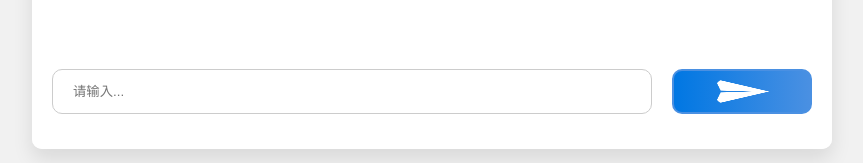
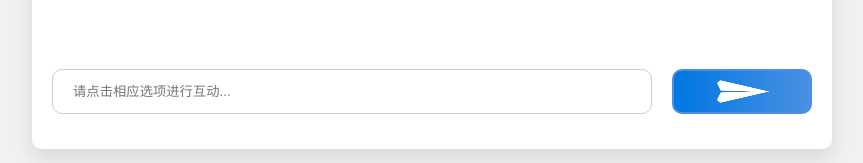
Before and after one commit to experisurvey/experisurvey.github.io, a plain HTML site: page APanthv4.html in a window 1280 px wide. Shown: the part 626-789 px from the top of the page, without its empty margins (208-1071 px from the left). Drawn offline with nearby package versions, Linux system fonts and the light colour scheme.

Commit message:
Update APanthv4.html

```diff
--- a/APanthv4.html
+++ b/APanthv4.html
@@ -223,7 +223,7 @@
     </div>
     <div class="bottom_wrapper clearfix">
         <div class="message_input_wrapper">
-            <input id="userInput" class="message_input" placeholder="请输入..." />
+            <input id="userInput" class="message_input" placeholder="请点击相应选项进行互动..." />
         </div>
         <div class="send_message" id="sendMessageBtn">
             <img src="发送.jpg" alt="Send" style="width: 100%; height: 100%; border-radius: 10px;">
```
